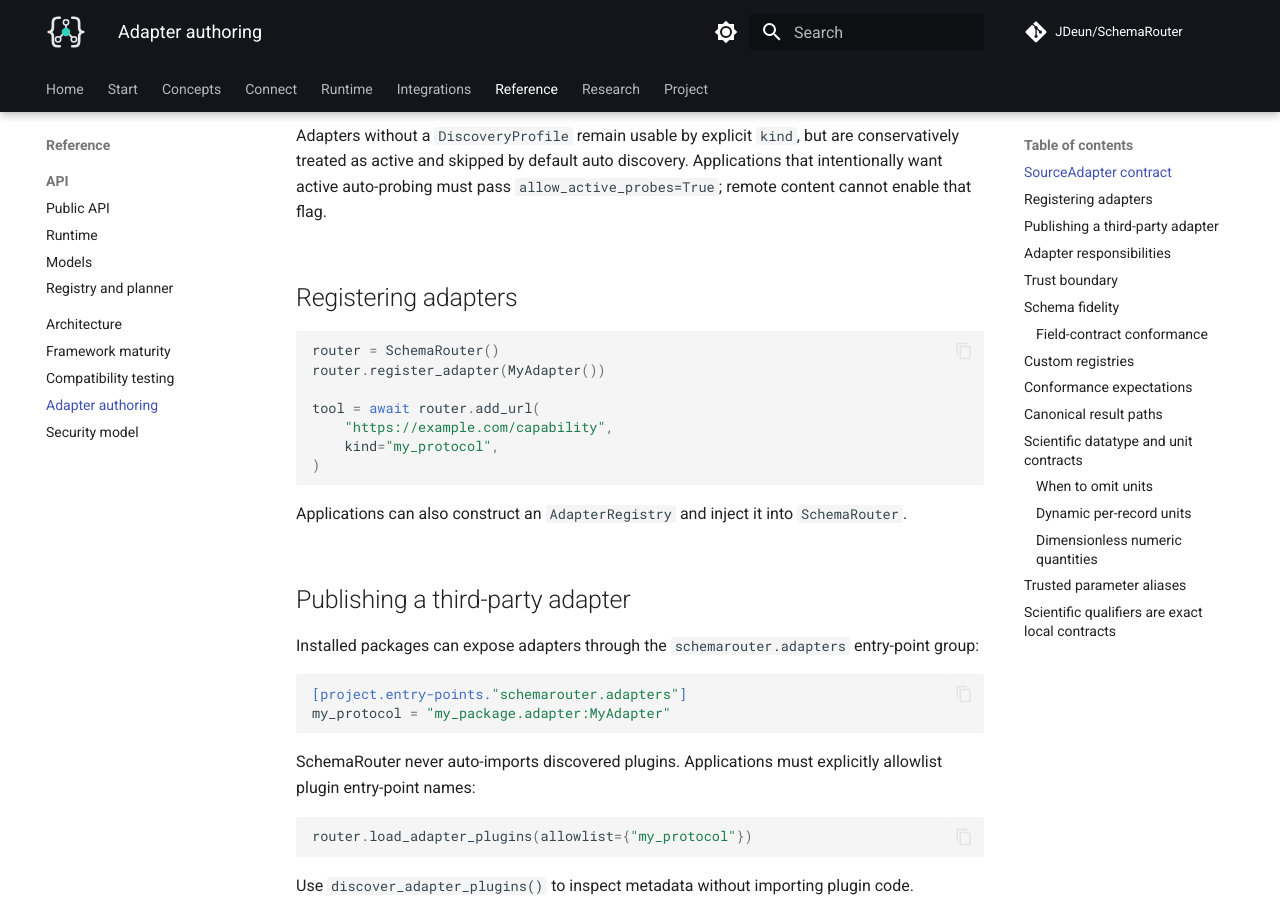
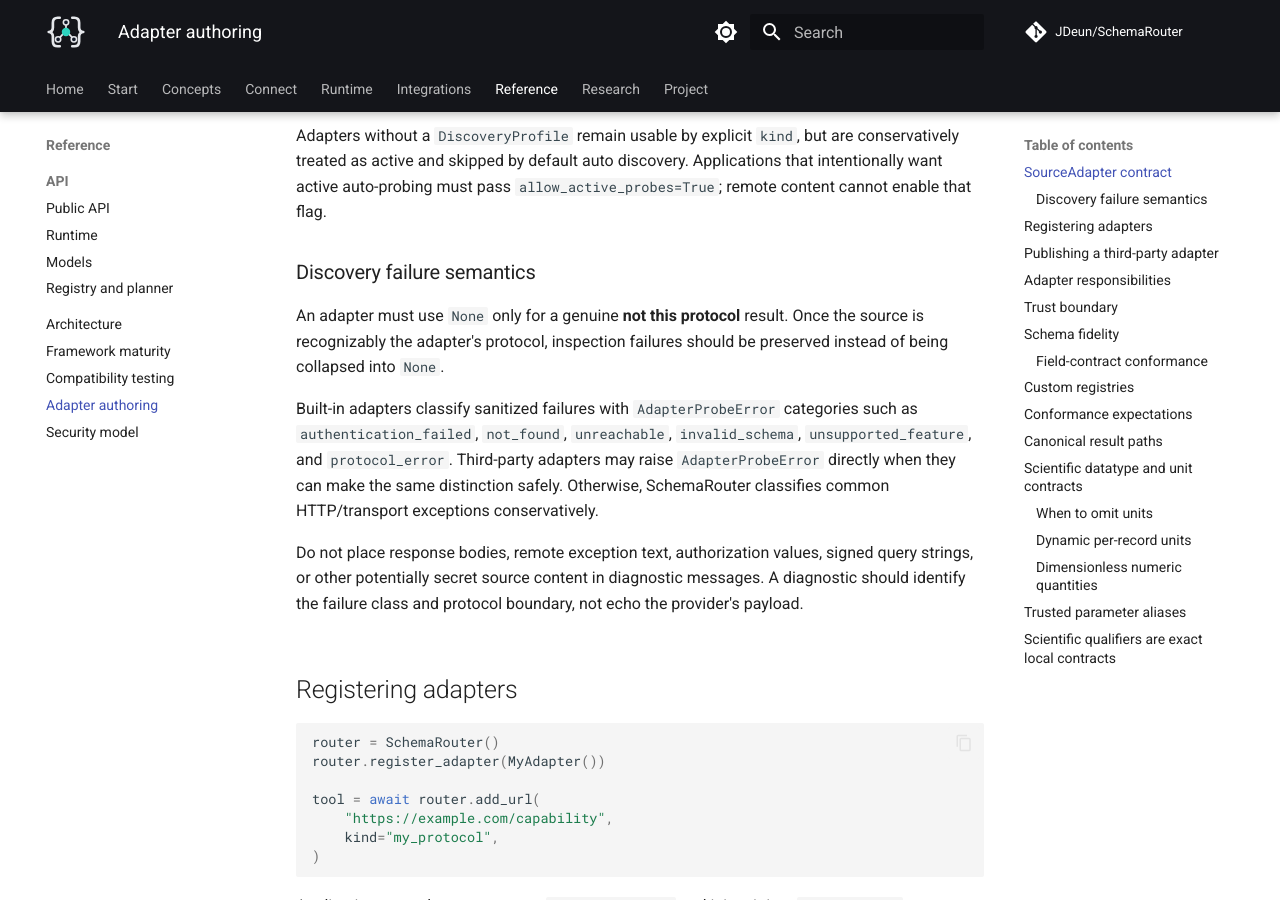
Before and after one commit to JDeun/SchemaRouter, an MkDocs documentation site: the page built from docs/adapter-authoring.md, in a window 1280 px wide and 900 px high, scrolled down 942 px. Built offline with MkDocs 1.6.1 and Material for MkDocs 9.7.7, drawn with Linux system fonts in a browser that asks for light colours; comment, search, counter and statistics services are not loaded; some of the changed text lies outside the part shown.

Commit message:
docs: define adapter discovery diagnostic contract

```diff
--- a/docs/adapter-authoring.md
+++ b/docs/adapter-authoring.md
@@ -42,6 +42,22 @@ similar interactions are `activity="active"`.
 Adapters without a `DiscoveryProfile` remain usable by explicit `kind`, but are conservatively
 treated as active and skipped by default auto discovery. Applications that intentionally want
 active auto-probing must pass `allow_active_probes=True`; remote content cannot enable that flag.
+
+### Discovery failure semantics
+
+An adapter must use `None` only for a genuine **not this protocol** result. Once the source is
+recognizably the adapter's protocol, inspection failures should be preserved instead of being
+collapsed into `None`.
+
+Built-in adapters classify sanitized failures with `AdapterProbeError` categories such as
+`authentication_failed`, `not_found`, `unreachable`, `invalid_schema`,
+`unsupported_feature`, and `protocol_error`. Third-party adapters may raise
+`AdapterProbeError` directly when they can make the same distinction safely. Otherwise,
+SchemaRouter classifies common HTTP/transport exceptions conservatively.
+
+Do not place response bodies, remote exception text, authorization values, signed query strings, or
+other potentially secret source content in diagnostic messages. A diagnostic should identify the
+failure class and protocol boundary, not echo the provider's payload.
 
 ## Registering adapters
 
@@ -217,6 +233,8 @@ concurrency control and atomic replacement.
 New adapters should test:
 
 - explicit-kind and auto-discovery behavior;
+- not-recognized versus recognized-but-failed discovery outcomes;
+- sanitized 401/403, 404, timeout/transport, malformed-schema, and unsupported-feature diagnostics;
 - registration collisions and namespaces;
 - schema fingerprint changes;
 - required and undeclared parameters;
```
